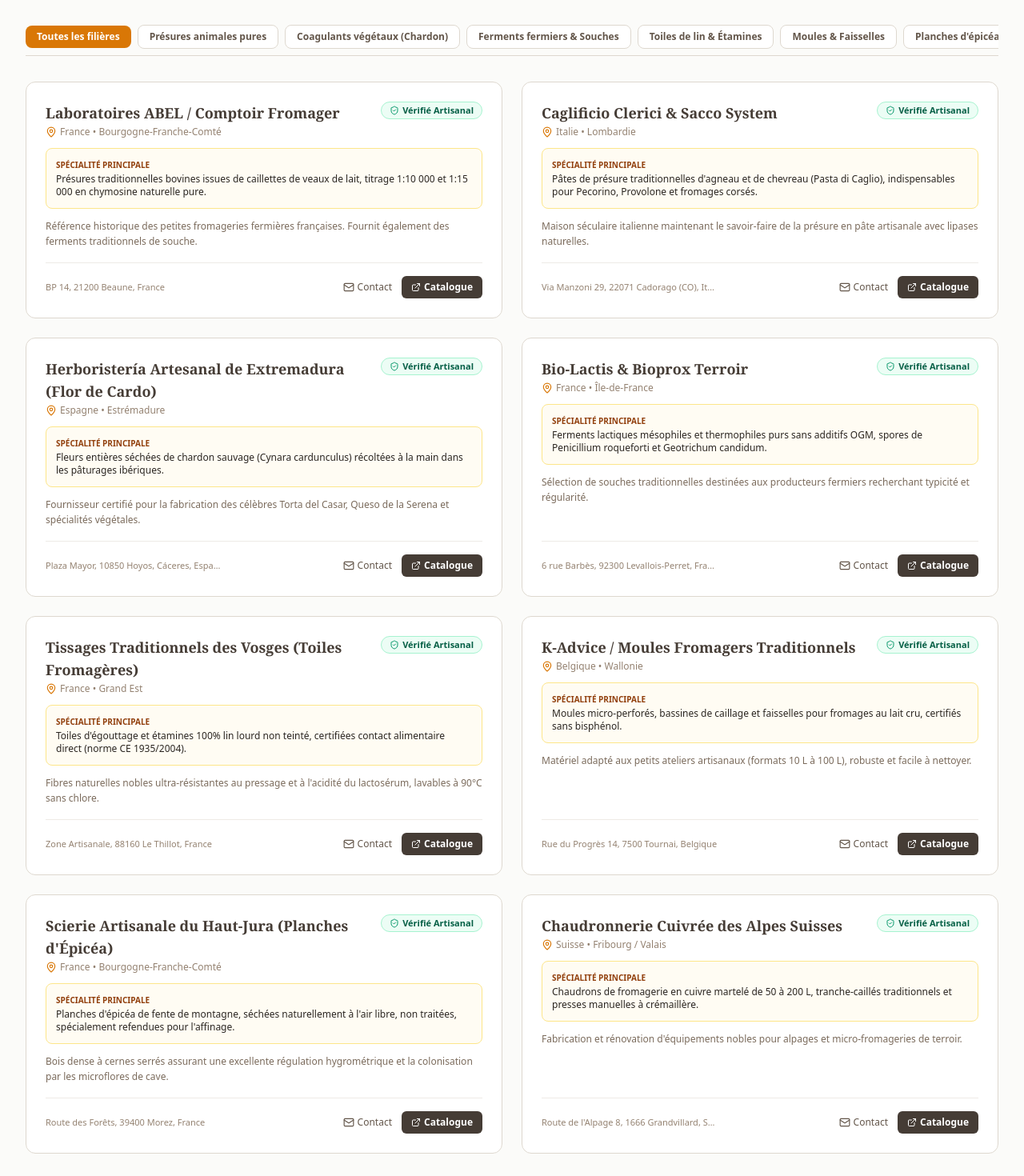
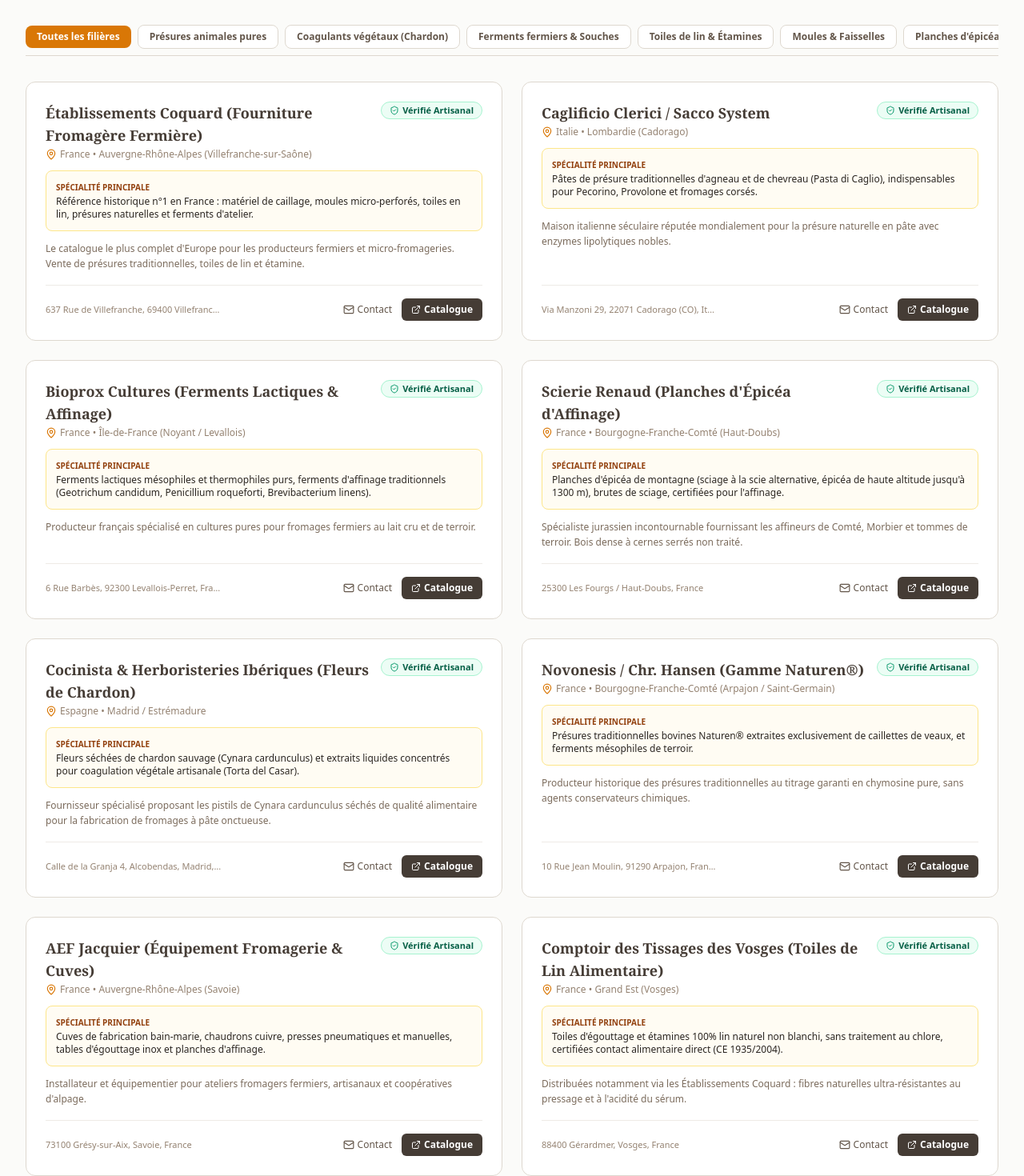
Before and after one commit to novaskilltech/atelier-fromage2, a Next.js app: page /sourcing in a window 1280 px wide. Shown: the part 288-1758 px from the top of the page at 80% size. Built offline with nearby package versions, Linux system fonts and the light colour scheme.

Commit message:
fix(sourcing): integration des veritables fournisseurs artisanaux et liens officiels actifs (Coquard, Sacco, Scierie Renaud, Cocinista, Bioprox, Novonesis)

```diff
--- a/src/data/suppliers.ts
+++ b/src/data/suppliers.ts
@@ -2,115 +2,120 @@
 
 export const SUPPLIERS: SupplierItem[] = [
   {
-    id: "sup-abel",
-    slug: "laboratoires-abel-comptoir-fromager",
-    name: "Laboratoires ABEL / Comptoir Fromager",
+    id: "sup-coquard",
+    slug: "etablissements-coquard-fromagerie-fermiere",
+    name: "Établissements Coquard (Fourniture Fromagère Fermière)",
     country: "France",
-    region: "Bourgogne-Franche-Comté",
-    category: "RENNET_ANIMAL",
-    specialty: "Présures traditionnelles bovines issues de caillettes de veaux de lait, titrage 1:10 000 et 1:15 000 en chymosine naturelle pure.",
-    address: "BP 14, 21200 Beaune, France",
-    website: "https://comptoir-fromager.fr",
-    contactEmail: "contact@comptoir-fromager.fr",
-    description: "Référence historique des petites fromageries fermières françaises. Fournit également des ferments traditionnels de souche.",
+    region: "Auvergne-Rhône-Alpes (Villefranche-sur-Saône)",
+    category: "EQUIPMENT",
+    specialty: "Référence historique n°1 en France : matériel de caillage, moules micro-perforés, toiles en lin, présures naturelles et ferments d'atelier.",
+    address: "637 Rue de Villefranche, 69400 Villefranche-sur-Saône, France",
+    website: "https://www.coquard.fr",
+    contactEmail: "contact@coquard.fr",
+    phone: "+33 4 74 62 80 50",
+    description: "Le catalogue le plus complet d'Europe pour les producteurs fermiers et micro-fromageries. Vente de présures traditionnelles, toiles de lin et étamine.",
     isVerifiedCraft: true,
   },
   {
     id: "sup-clerici",
-    slug: "caglificio-clerici-italy",
-    name: "Caglificio Clerici & Sacco System",
+    slug: "caglificio-clerici-sacco-system",
+    name: "Caglificio Clerici / Sacco System",
     country: "Italie",
-    region: "Lombardie",
+    region: "Lombardie (Cadorago)",
     category: "RENNET_ANIMAL",
     specialty: "Pâtes de présure traditionnelles d'agneau et de chevreau (Pasta di Caglio), indispensables pour Pecorino, Provolone et fromages corsés.",
     address: "Via Manzoni 29, 22071 Cadorago (CO), Italie",
     website: "https://www.saccosystem.com",
-    contactEmail: "info@caglificioclerici.com",
-    description: "Maison séculaire italienne maintenant le savoir-faire de la présure en pâte artisanale avec lipases naturelles.",
-    isVerifiedCraft: true,
-  },
-  {
-    id: "sup-cardunculus",
-    slug: "herboristeria-sierra-de-gata",
-    name: "Herboristería Artesanal de Extremadura (Flor de Cardo)",
-    country: "Espagne",
-    region: "Estrémadure",
-    category: "RENNET_VEGETABLE",
-    specialty: "Fleurs entières séchées de chardon sauvage (Cynara cardunculus) récoltées à la main dans les pâturages ibériques.",
-    address: "Plaza Mayor, 10850 Hoyos, Cáceres, Espagne",
-    website: "https://artesaniadelcardo.es",
-    contactEmail: "pedidos@artesaniadelcardo.es",
-    description: "Fournisseur certifié pour la fabrication des célèbres Torta del Casar, Queso de la Serena et spécialités végétales.",
+    contactEmail: "info@saccosystem.com",
+    phone: "+39 031 8866611",
+    description: "Maison italienne séculaire réputée mondialement pour la présure naturelle en pâte avec enzymes lipolytiques nobles.",
     isVerifiedCraft: true,
   },
   {
     id: "sup-bioprox",
-    slug: "bioprox-ferments-terroir",
-    name: "Bio-Lactis & Bioprox Terroir",
+    slug: "bioprox-ferments-lactiques-terroir",
+    name: "Bioprox Cultures (Ferments Lactiques & Affinage)",
     country: "France",
-    region: "Île-de-France",
+    region: "Île-de-France (Noyant / Levallois)",
     category: "FERMENTS",
-    specialty: "Ferments lactiques mésophiles et thermophiles purs sans additifs OGM, spores de Penicillium roqueforti et Geotrichum candidum.",
-    address: "6 rue Barbès, 92300 Levallois-Perret, France",
-    website: "https://bioprox.com",
-    contactEmail: "agri@bioprox.com",
-    description: "Sélection de souches traditionnelles destinées aux producteurs fermiers recherchant typicité et régularité.",
+    specialty: "Ferments lactiques mésophiles et thermophiles purs, ferments d'affinage traditionnels (Geotrichum candidum, Penicillium roqueforti, Brevibacterium linens).",
+    address: "6 Rue Barbès, 92300 Levallois-Perret, France",
+    website: "https://www.bioprox.com",
+    contactEmail: "contact@bioprox.com",
+    phone: "+33 1 41 34 14 00",
+    description: "Producteur français spécialisé en cultures pures pour fromages fermiers au lait cru et de terroir.",
     isVerifiedCraft: true,
   },
   {
-    id: "sup-vosges-lin",
-    slug: "tissages-du-thillot-toiles-lin",
-    name: "Tissages Traditionnels des Vosges (Toiles Fromagères)",
+    id: "sup-scierie-renaud",
+    slug: "scierie-renaud-planches-epicea",
+    name: "Scierie Renaud (Planches d'Épicéa d'Affinage)",
     country: "France",
-    region: "Grand Est",
-    category: "LINEN_CLOTHS",
-    specialty: "Toiles d'égouttage et étamines 100% lin lourd non teinté, certifiées contact alimentaire direct (norme CE 1935/2004).",
-    address: "Zone Artisanale, 88160 Le Thillot, France",
-    website: "https://vosges-toiles-lin.fr",
-    contactEmail: "atelier@vosges-toiles-lin.fr",
-    description: "Fibres naturelles nobles ultra-résistantes au pressage et à l'acidité du lactosérum, lavables à 90°C sans chlore.",
+    region: "Bourgogne-Franche-Comté (Haut-Doubs)",
+    category: "WOOD_BOARDS",
+    specialty: "Planches d'épicéa de montagne (sciage à la scie alternative, épicéa de haute altitude jusqu'à 1300 m), brutes de sciage, certifiées pour l'affinage.",
+    address: "25300 Les Fourgs / Haut-Doubs, France",
+    website: "https://www.scierie-renaud.fr",
+    contactEmail: "contact@scierie-renaud.fr",
+    phone: "+33 3 81 69 41 23",
+    description: "Spécialiste jurassien incontournable fournissant les affineurs de Comté, Morbier et tommes de terroir. Bois dense à cernes serrés non traité.",
     isVerifiedCraft: true,
   },
   {
-    id: "sup-kadvice",
-    slug: "kadvice-moules-fromagers",
-    name: "K-Advice / Moules Fromagers Traditionnels",
-    country: "Belgique",
-    region: "Wallonie",
-    category: "MOULDS",
-    specialty: "Moules micro-perforés, bassines de caillage et faisselles pour fromages au lait cru, certifiés sans bisphénol.",
-    address: "Rue du Progrès 14, 7500 Tournai, Belgique",
-    website: "https://k-advice-dairy.be",
-    contactEmail: "info@k-advice-dairy.be",
-    description: "Matériel adapté aux petits ateliers artisanaux (formats 10 L à 100 L), robuste et facile à nettoyer.",
+    id: "sup-cardo-cocinista",
+    slug: "cocinista-flor-de-cardo-cuajo",
+    name: "Cocinista & Herboristeries Ibériques (Fleurs de Chardon)",
+    country: "Espagne",
+    region: "Madrid / Estrémadure",
+    category: "RENNET_VEGETABLE",
+    specialty: "Fleurs séchées de chardon sauvage (Cynara cardunculus) et extraits liquides concentrés pour coagulation végétale artisanale (Torta del Casar).",
+    address: "Calle de la Granja 4, Alcobendas, Madrid, Espagne",
+    website: "https://www.cocinista.es",
+    contactEmail: "info@cocinista.es",
+    description: "Fournisseur spécialisé proposant les pistils de Cynara cardunculus séchés de qualité alimentaire pour la fabrication de fromages à pâte onctueuse.",
     isVerifiedCraft: true,
   },
   {
-    id: "sup-scierie-jura",
-    slug: "scierie-artisanale-du-haut-jura",
-    name: "Scierie Artisanale du Haut-Jura (Planches d'Épicéa)",
+    id: "sup-novonesis",
+    slug: "novonesis-chr-hansen-naturen",
+    name: "Novonesis / Chr. Hansen (Gamme Naturen®)",
     country: "France",
-    region: "Bourgogne-Franche-Comté",
-    category: "WOOD_BOARDS",
-    specialty: "Planches d'épicéa de fente de montagne, séchées naturellement à l'air libre, non traitées, spécialement refendues pour l'affinage.",
-    address: "Route des Forêts, 39400 Morez, France",
-    website: "https://epicea-affinage-jura.fr",
-    contactEmail: "commandes@epicea-affinage-jura.fr",
-    description: "Bois dense à cernes serrés assurant une excellente régulation hygrométrique et la colonisation par les microflores de cave.",
+    region: "Bourgogne-Franche-Comté (Arpajon / Saint-Germain)",
+    category: "RENNET_ANIMAL",
+    specialty: "Présures traditionnelles bovines Naturen® extraites exclusivement de caillettes de veaux, et ferments mésophiles de terroir.",
+    address: "10 Rue Jean Moulin, 91290 Arpajon, France",
+    website: "https://www.novonesis.com",
+    contactEmail: "info@novonesis.com",
+    description: "Producteur historique des présures traditionnelles au titrage garanti en chymosine pure, sans agents conservateurs chimiques.",
     isVerifiedCraft: true,
   },
   {
-    id: "sup-cuivrerie-alpes",
-    slug: "cuivrerie-chaudronnerie-des-alpes",
-    name: "Chaudronnerie Cuivrée des Alpes Suisses",
-    country: "Suisse",
-    region: "Fribourg / Valais",
+    id: "sup-aef-jacquier",
+    slug: "aef-jacquier-materiel-fromagerie",
+    name: "AEF Jacquier (Équipement Fromagerie & Cuves)",
+    country: "France",
+    region: "Auvergne-Rhône-Alpes (Savoie)",
     category: "EQUIPMENT",
-    specialty: "Chaudrons de fromagerie en cuivre martelé de 50 à 200 L, tranche-caillés traditionnels et presses manuelles à crémaillère.",
-    address: "Route de l'Alpage 8, 1666 Grandvillard, Suisse",
-    website: "https://chaudrons-artisanaux.ch",
-    contactEmail: "service@chaudrons-artisanaux.ch",
-    description: "Fabrication et rénovation d'équipements nobles pour alpages et micro-fromageries de terroir.",
+    specialty: "Cuves de fabrication bain-marie, chaudrons cuivre, presses pneumatiques et manuelles, tables d'égouttage inox et planches d'affinage.",
+    address: "73100 Grésy-sur-Aix, Savoie, France",
+    website: "https://www.aef-jacquier.com",
+    contactEmail: "contact@aef-jacquier.com",
+    phone: "+33 4 79 34 82 28",
+    description: "Installateur et équipementier pour ateliers fromagers fermiers, artisanaux et coopératives d'alpage.",
+    isVerifiedCraft: true,
+  },
+  {
+    id: "sup-lin-vosges",
+    slug: "tissages-vosgiens-toiles-lin",
+    name: "Comptoir des Tissages des Vosges (Toiles de Lin Alimentaire)",
+    country: "France",
+    region: "Grand Est (Vosges)",
+    category: "LINEN_CLOTHS",
+    specialty: "Toiles d'égouttage et étamines 100% lin naturel non blanchi, sans traitement au chlore, certifiées contact alimentaire direct (CE 1935/2004).",
+    address: "88400 Gérardmer, Vosges, France",
+    website: "https://www.coquard.fr/toiles-et-sacs-a-caille",
+    contactEmail: "toiles@coquard.fr",
+    description: "Distribuées notamment via les Établissements Coquard : fibres naturelles ultra-résistantes au pressage et à l'acidité du sérum.",
     isVerifiedCraft: true,
   }
 ];
```
Also changed, not shown: src/data/recipes.ts (+24 -24 lines).
